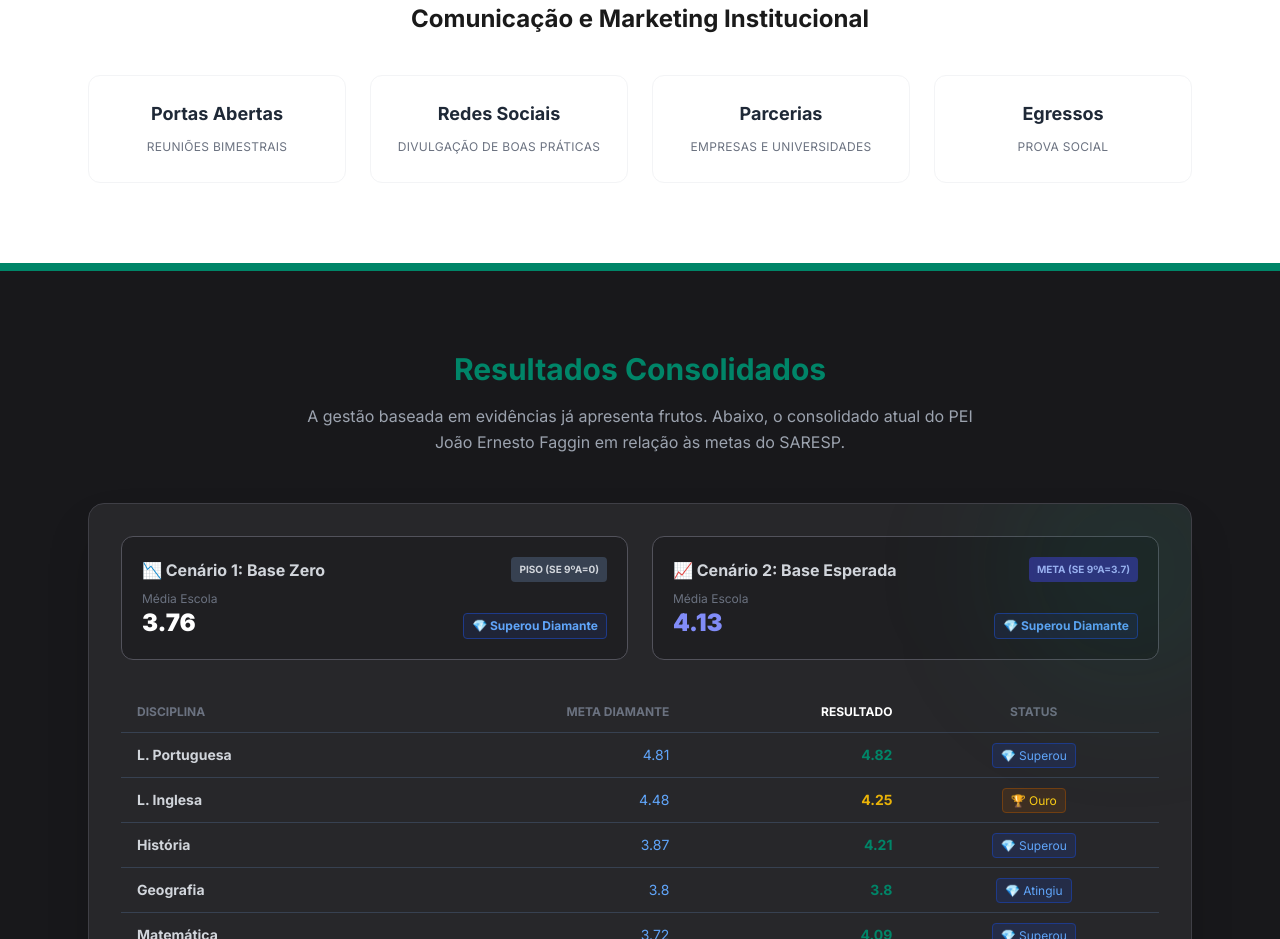
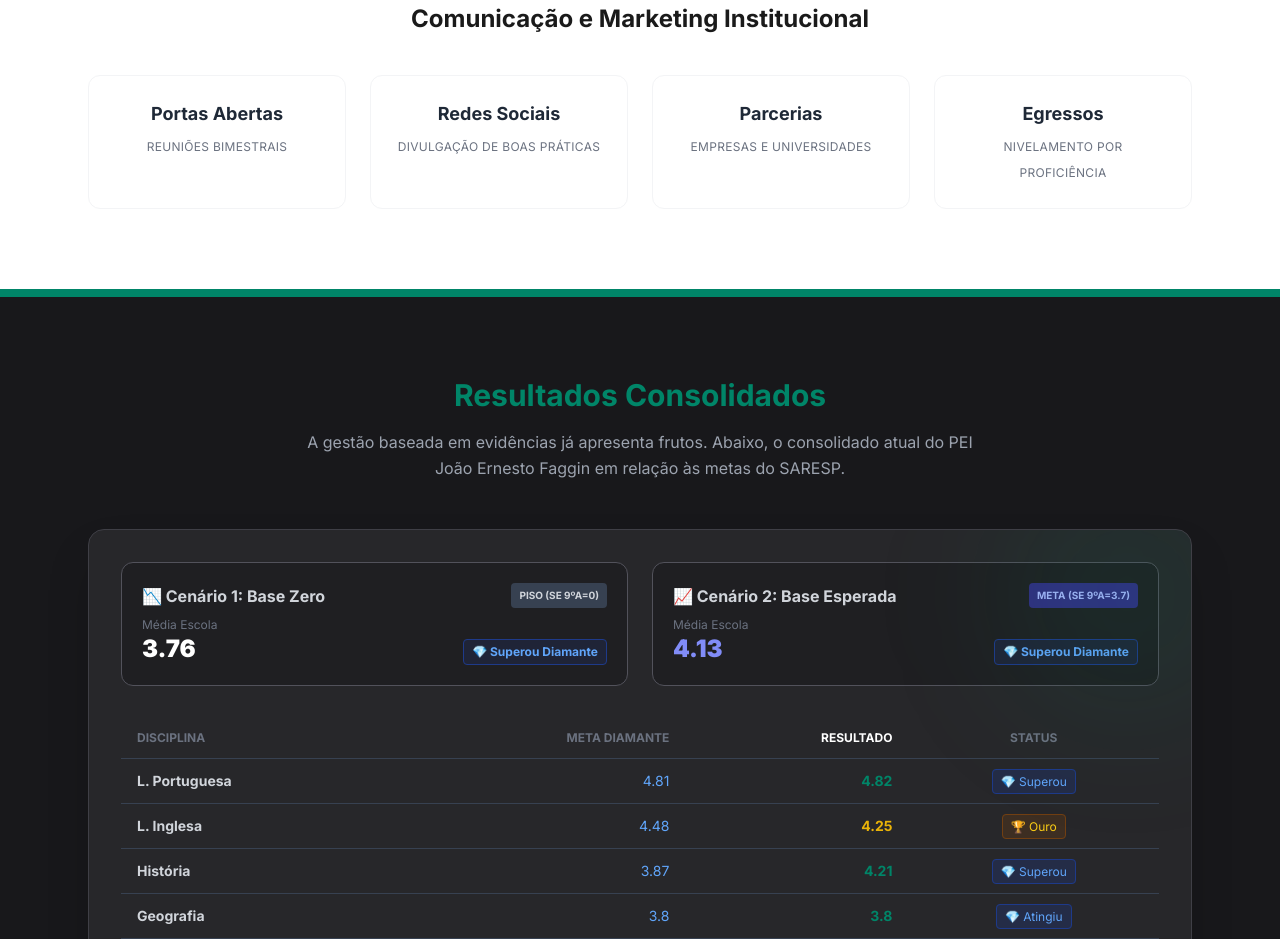
Before and after one commit to LucianoPECTec/apresentacao-luciano-versao-final, a plain HTML site: page index.html in a window 1280 px wide. Shown: the part 4909-5848 px from the top of the page. Drawn offline with nearby package versions, Linux system fonts and the light colour scheme; a web font is replaced by a local one.

Commit message:
proficiencia SAEB

```diff
--- a/index.html
+++ b/index.html
@@ -460,7 +460,7 @@
                 </div>
                 <div class="pop-card p-6 bg-gray-50 rounded-xl border border-gray-100 bg-white">
                     <span class="block font-bold text-gray-800 mb-1 text-lg">Egressos</span>
-                    <span class="text-xs text-gray-500 uppercase tracking-wide">Prova Social</span>
+                    <span class="text-xs text-gray-500 uppercase tracking-wide">Nivelamento por Proficiência</span>
                 </div>
             </div>
         </div>
```
